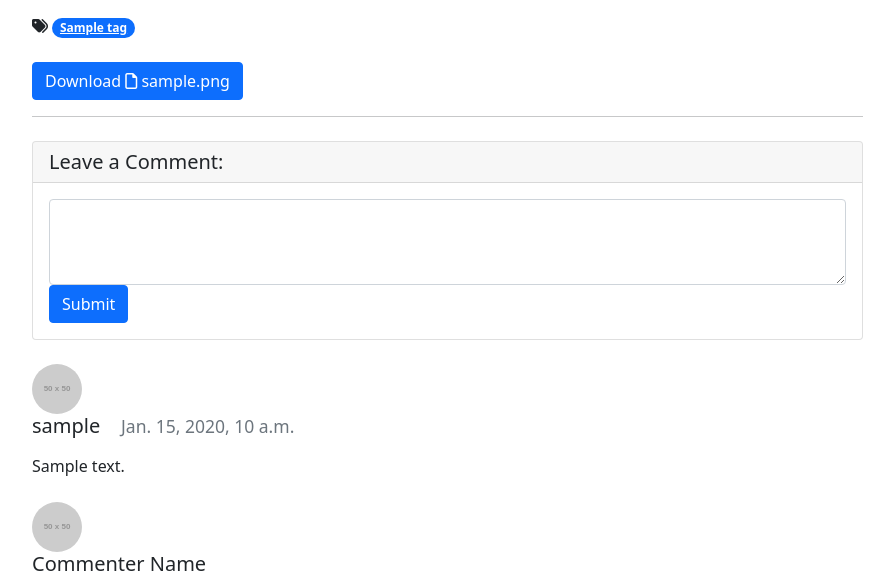
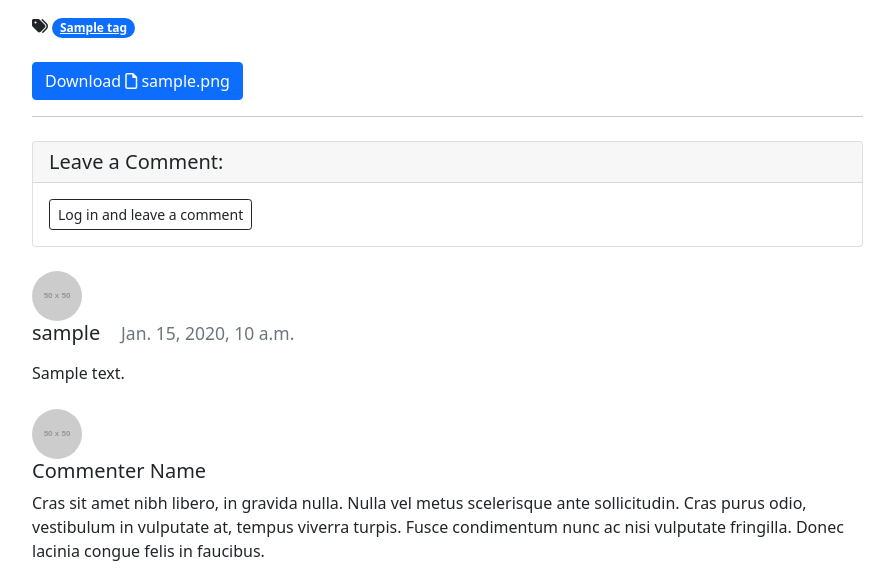
Before and after one commit to kkyh12180/2022_1_GETIT_django, a Django app: page /blog/1/ in a window 1280 px wide. Shown: the part 687-1263 px from the top of the page, without its empty margins (50-944 px from the left). Run offline with Django 4.2, Linux system fonts and the light colour scheme; tables that the repository leaves empty hold one stand-in row (values such as "Sample post"); grey boxes marked "Sample" are stand-in pictures; grey boxes labelled with a size stand in for pictures from a placeholder-image service; parts of the project's set-up code (start-up, migrations or seed data) failed here and were passed over; some libraries are stand-ins or nearby versions.

Commit message:
댓글 폼으로 포스트 상세 페이지에서 댓글 작성하

```diff
--- a/blog/templates/blog/post_detail.html
+++ b/blog/templates/blog/post_detail.html
@@ -1,4 +1,5 @@
 {% extends 'blog/base.html' %}
+{% load crispy_forms_tags %}
 
 {% block head_title %}
     {{ post.title }} - Blog
@@ -74,12 +75,17 @@
         <div class="card my-4">
             <h5 class="card-header">Leave a Comment:</h5>
             <div class="card-body">
-                <form>
-                    <div class="form-group">
-                        <textarea class="form-control" rows="3"></textarea>
-                    </div>
-                    <button type="submit" class="btn btn-primary">Submit</button>
-                </form>
+                {% if user.is_authenticated %}
+                    <form id="comment-form" method="POST" action="{{ post.get_absolute_url }}new_comment/">
+                        {% csrf_token %}
+                        <div class="form-group">
+                            {{ comment_form | crispy }}
+                        </div>
+                        <button type="submit" class="btn btn-primary">Submit</button>
+                    </form>
+                {% else %}
+                    <a role="button" class="btn btn-outline-dark btn-block btn-sm" href="#" data-toggle="modal" data-target="%LoginModal">Log in and leave a comment</a>
+                {% endif %}
             </div>
         </div>
 
--- a/blog/urls.py
+++ b/blog/urls.py
@@ -10,4 +10,5 @@ urlpatterns = [
     path('', views.PostList.as_view()),
     # if integer -> call single_postpage
     path('<int:pk>/', views.PostDetail.as_view()),
+    path('<int:pk>/new_comment/', views.new_comment),
 ]
--- a/blog/views.py
+++ b/blog/views.py
@@ -1,8 +1,8 @@
-from multiprocessing import allow_connection_pickling
-from re import L
 from django.shortcuts import redirect, render
 from django.views.generic import ListView, DetailView, CreateView, UpdateView
+from django.shortcuts import get_object_or_404
 from .models import Category, Post, Tag
+from .forms import CommentForm
 from django.contrib.auth.mixins import LoginRequiredMixin, UserPassesTestMixin
 from django.core.exceptions import PermissionDenied
 from django.utils.text import slugify
@@ -28,6 +28,7 @@ class PostDetail(DetailView) :
         context = super(PostDetail, self).get_context_data()
         context['categories'] = Category.objects.all()
         context['no_category_post_count'] = Post.objects.filter(category = None).count()
+        context['comment_form'] = CommentForm
         return context
 
 def category_page(request, slug) :
@@ -136,6 +137,22 @@ class PostUpdate(LoginRequiredMixin, UpdateView) :
         else :
             raise PermissionDenied
 
+def new_comment(request, pk) :
+    if request.user.is_authenticated :
+        post = get_object_or_404(Post, pk=pk)
+
+        if request.method == 'POST' :
+            comment_form = CommentForm(request.POST)
+            if comment_form.is_valid() :
+                comment = comment_form.save(commit=False)
+                comment.post = post
+                comment.author = request.user
+                comment.save()
+                return redirect(comment.get_absolute_url())
+        else :
+            return redirect(post.get_absolute_url())
+    else :
+        raise PermissionDenied
 '''
 # Function Based View
 
```
Also changed, not shown: blog/forms.py (added, +7 -0 lines), blog/tests.py (+44 -0 lines).
